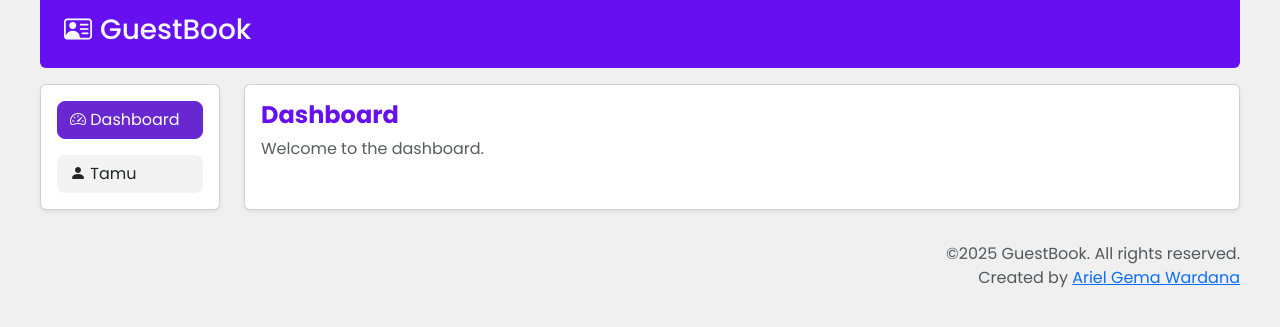
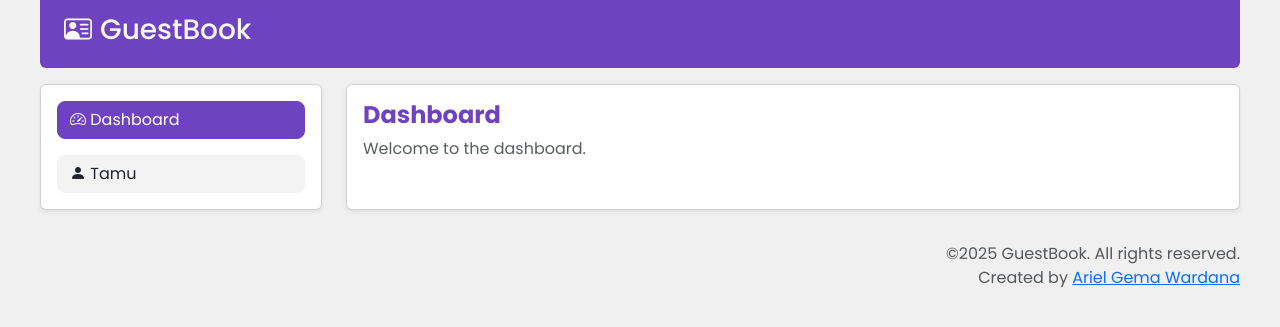
Before and after one commit to ArielGwd/UAS_PemrogramanWeb2_ArielGemaWardana_230401010057, a PHP site: page / in a window 1280 px wide. Shown: the top 327 px of the page. Run offline with PHP 8.4, Linux system fonts and the light colour scheme.

Commit message:
style: change color

```diff
--- a/assets/css/app.css
+++ b/assets/css/app.css
@@ -27,20 +27,20 @@ body {
 
 .btn-indigo.active {
   color: #fff !important;
-  background-color: #6827d1;
-  border-color: #6827d1;
+  background-color: #6f42c1;
+  border-color: #6f42c1;
 }
 
 .btn-indigo:hover {
   color: #fff !important;
-  background-color: #6610f2;
-  border-color: #6610f2;
+  background-color: #4910a5;
+  border-color: #4910a5;
 }
 
 .btn-indigo-update {
   color: #fff !important;
-  background-color: #6610f2 !important;
-  border-color: #6610f2 !important;
+  background-color: #6f42c1 !important;
+  border-color: #6f42c1 !important;
 }
 
 .btn-indigo-update:hover {
--- a/index.php
+++ b/index.php
@@ -9,12 +9,13 @@
     <link rel="stylesheet" href="assets/css/app.css">
     <link rel="stylesheet" href="assets/css/bootstrap.css">
 
+    <link rel="icon" href="assets/img/favicon.png" type="image/png">
     <title>GuestBook - Aplikasi Buku Tamu</title>
 </head>
 
 <body>
     <header class="mx-auto" style="max-width: 1200px;">
-        <nav class="navbar navbar-expand-lg px-4 rounded-bottom" style="background-color: var(--bs-indigo);">
+        <nav class="navbar navbar-expand-lg px-4 rounded-bottom" style="background-color: var(--bs-purple);">
             <a class="navbar-brand" href="index.php">
                 <h2 class="d-flex align-items-center gap-2 fs-3 text-light">
                     <i class="bi bi-person-vcard"></i>
@@ -27,7 +28,7 @@
     <main class="mx-auto" style="max-width: 1200px;">
         <div class="my-3">
             <div class="row">
-                <div class="col-md-2">
+                <div class="col-md-3">
                     <div class="card card-custom h-100">
                         <div class="card-body">
                             <div class="mb-3">
@@ -46,10 +47,10 @@
                     </div>
                 </div>
 
-                <div class="col-md-10">
+                <div class="col-md-9">
                     <div class="card card-custom h-100">
                         <div class="card-body">
-                            <h3 class="fs-4 fw-bold" style="color:var(--bs-indigo)">Dashboard</h3>
+                            <h3 class="fs-4 fw-bold" style="color:var(--bs-purple)">Dashboard</h3>
                             <p class="text-muted">Welcome to the dashboard.</p>
                         </div>
                     </div>
```
Also changed, not shown: tamu/index.php (+4 -4 lines).
